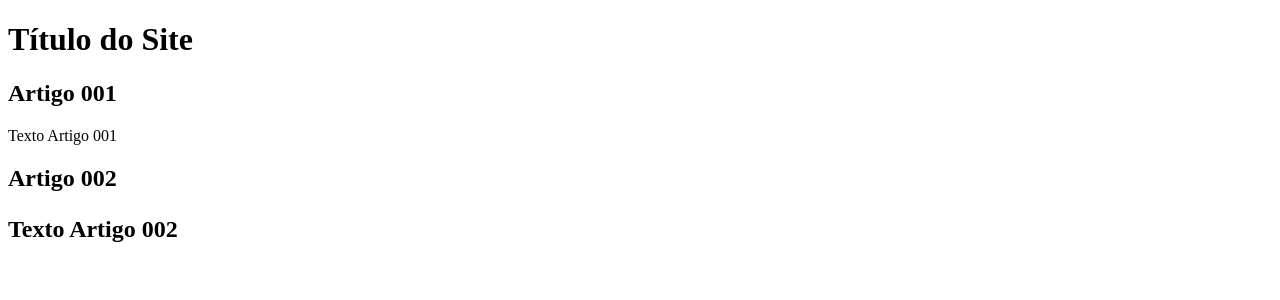
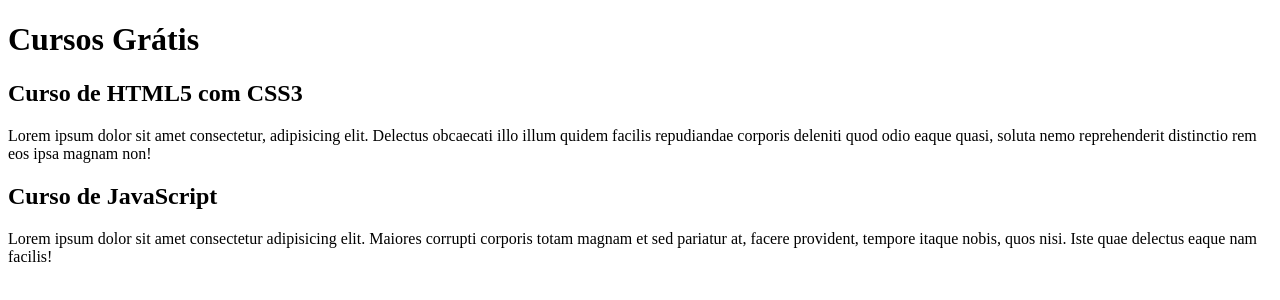
Before and after one commit to LuisOGCosta/projeto-site, a plain HTML site: page index.html in a window 1280 px wide. Drawn offline with Linux system fonts and the light colour scheme.

Commit message:
comecei a escrever o conteúdo

```diff
--- a/index.html
+++ b/index.html
@@ -8,16 +8,15 @@
 <body>
     <main>
         <header>
-            <h1>Título do Site</h1>
+            <h1>Cursos Grátis</h1>
         </header>
         <article>
-            <h2>Artigo 001</h2>
-            <p>Texto Artigo 001</p>
+            <h2>Curso de HTML5 com CSS3</h2>
+            <p>Lorem ipsum dolor sit amet consectetur, adipisicing elit. Delectus obcaecati illo illum quidem facilis repudiandae corporis deleniti quod odio eaque quasi, soluta nemo reprehenderit distinctio rem eos ipsa magnam non!</p>
         </article>
         <article>
-            <h2>Artigo 002
-            <p>Texto Artigo 002</p>
-            </h2>
+            <h2>Curso de JavaScript</h2>
+            <p>Lorem ipsum dolor sit amet consectetur adipisicing elit. Maiores corrupti corporis totam magnam et sed pariatur at, facere provident, tempore itaque nobis, quos nisi. Iste quae delectus eaque nam facilis!</p>
         </article>
     </main>
 </body>
```
